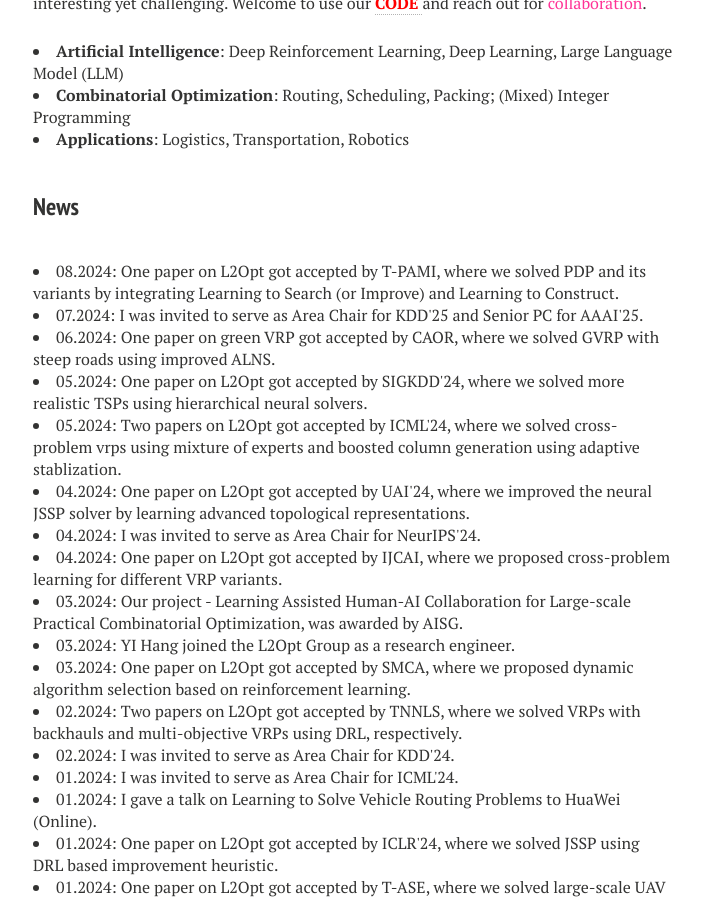
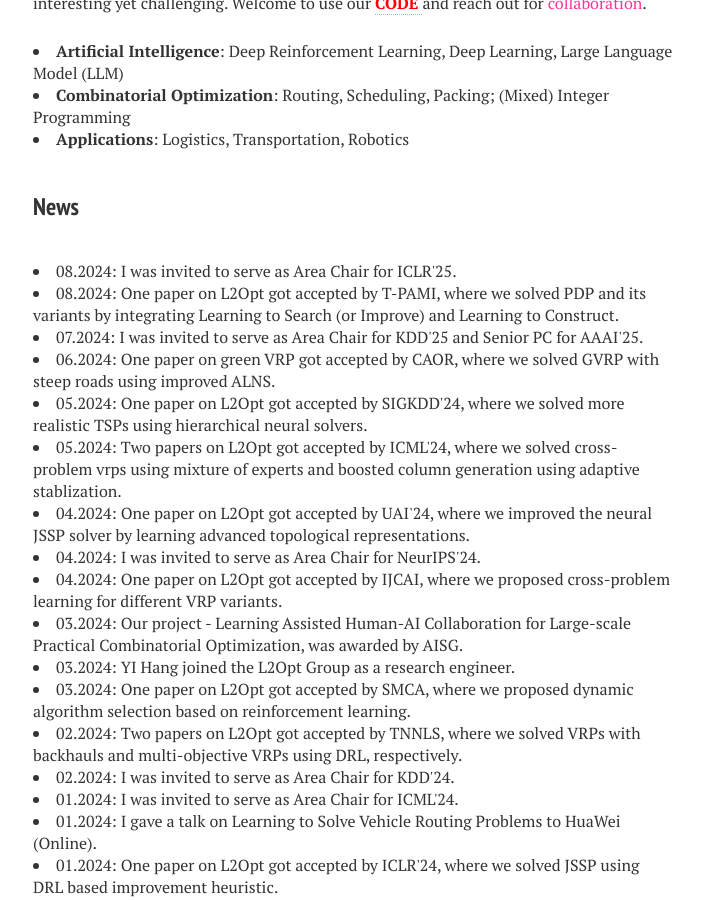
Before and after one commit to zhiguangcaosg/zhiguangcaosg.github.io, a Jekyll site: the page built from index.md, in a window 1280 px wide and 900 px high, scrolled down 812 px. Shown: the whole window, without its empty margins (287-990 px from the left). Built offline with Jekyll 4.4.1, drawn with Linux system fonts in a browser that asks for light colours; nearby versions of some CDN libraries.

Commit message:
Update index.md

```diff
--- a/index.md
+++ b/index.md
@@ -38,6 +38,10 @@ image: banner1.png
 </li>
 
 <h3 style="margin-bottom:-8px;padding-top:20px;">News</h3> <br>
+
+<li>
+08.2024:  I was invited to serve as Area Chair for ICLR'25.
+</li>
 
 <li>
 08.2024:  One paper on L2Opt got accepted by T-PAMI, where we solved PDP and its variants by integrating Learning to Search (or Improve) and Learning to Construct.
```
